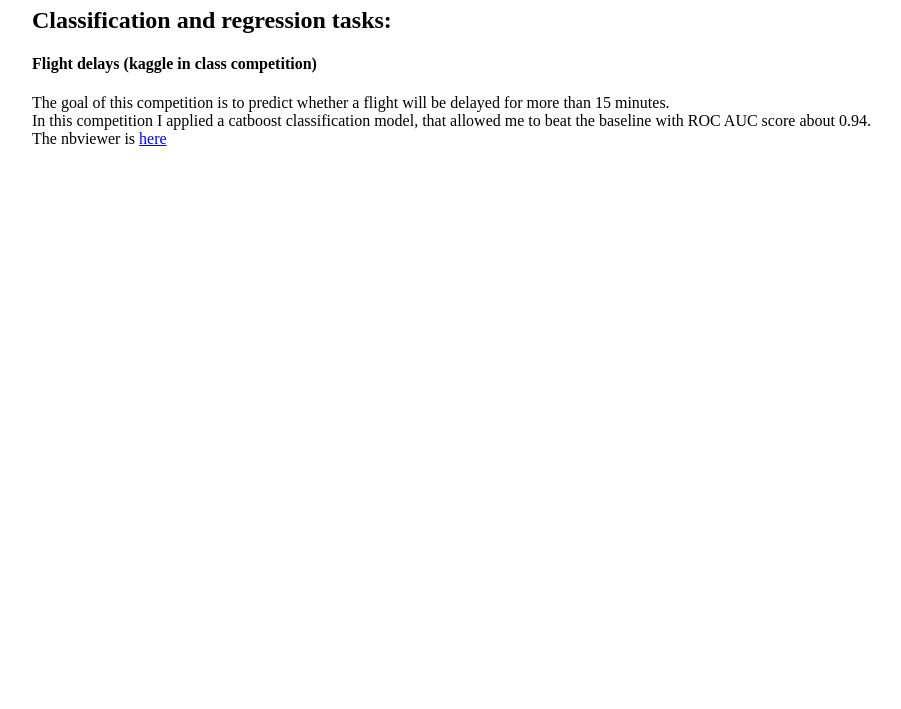
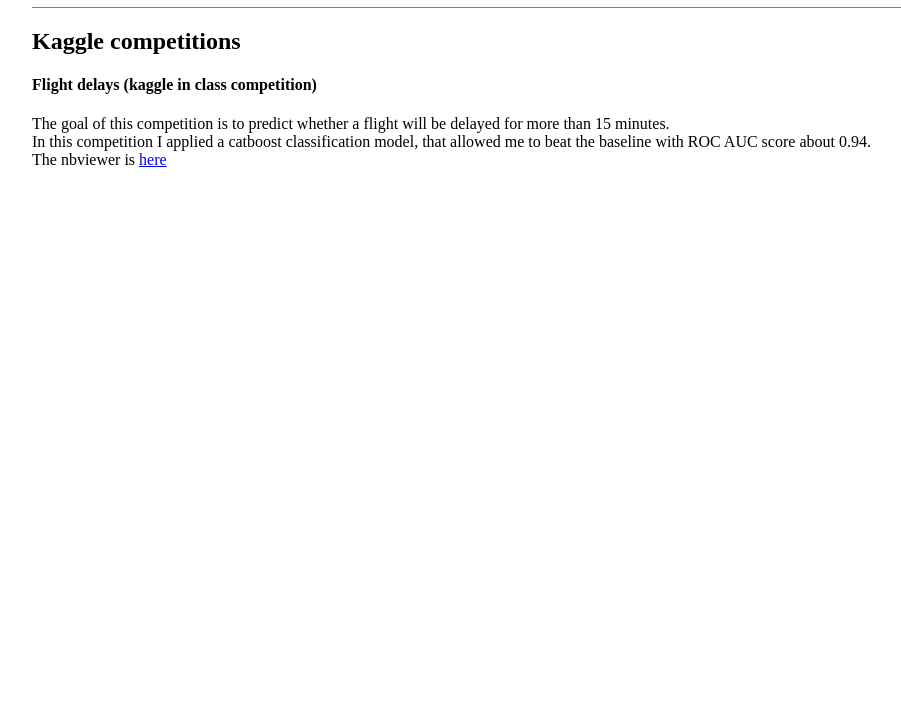
Before and after one commit to VladAleshin/VladAleshin.github.io, a plain HTML site: page index.html in a window 1280 px wide. Shown: the part 91-800 px from the top of the page, without its empty margins (108-1009 px from the left). Drawn offline with Linux system fonts and the light colour scheme.

Commit message:
Update index.html

```diff
--- a/index.html
+++ b/index.html
@@ -14,7 +14,8 @@
  <body>
   <div class="center">
    <h1>Data science projects and competitions</h1>
-   <h2>Classification and regression tasks:</h2>
+   <hr align="center" width="1000" size="1" color="gray" />
+   <h2>Kaggle competitions</h2>
    <h4>Flight delays (kaggle  in class competition)</h4>
    <p> The goal of this competition is to predict whether a flight will be delayed for more than 15 minutes. <br>
     In this competition I applied a catboost classification model, that allowed
```
